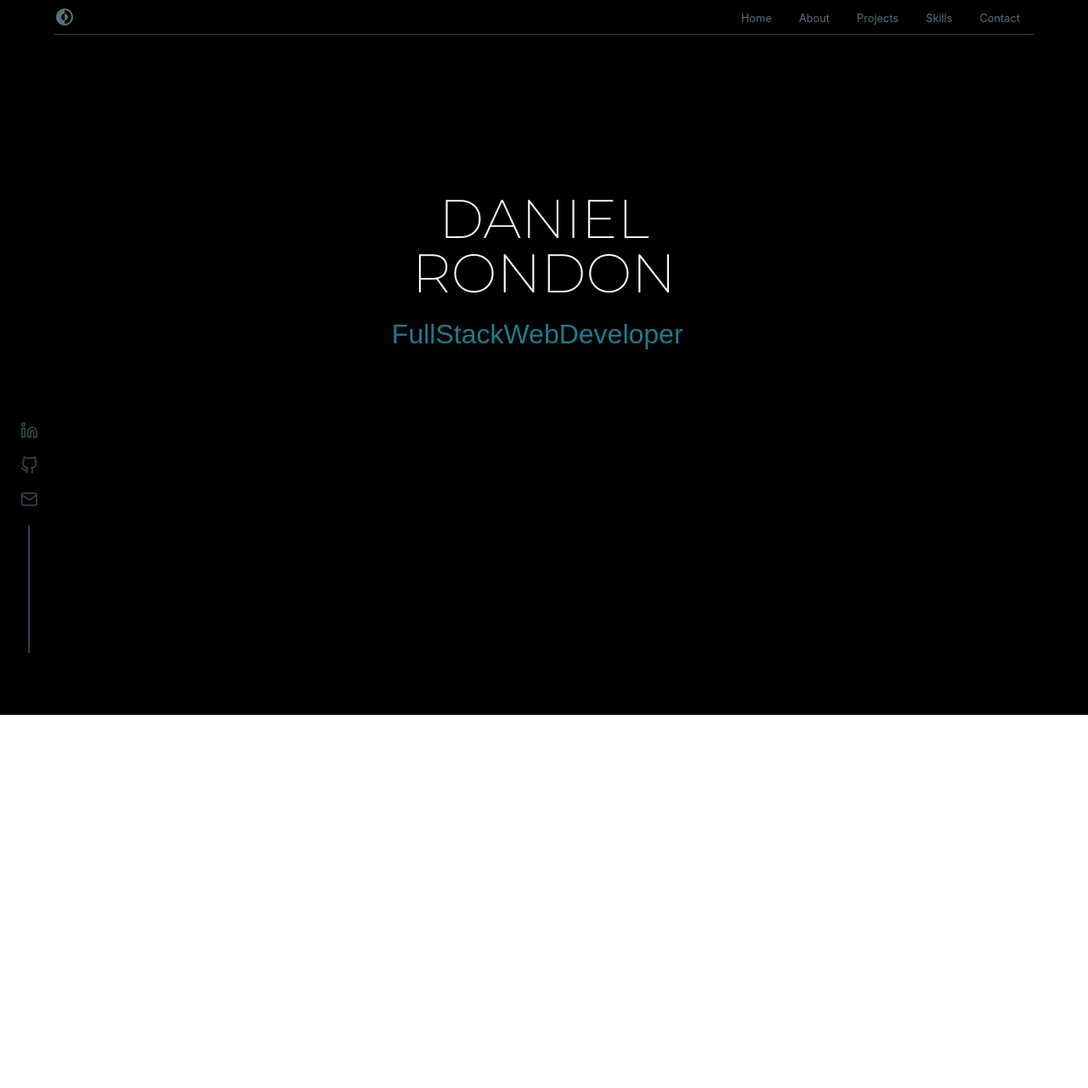
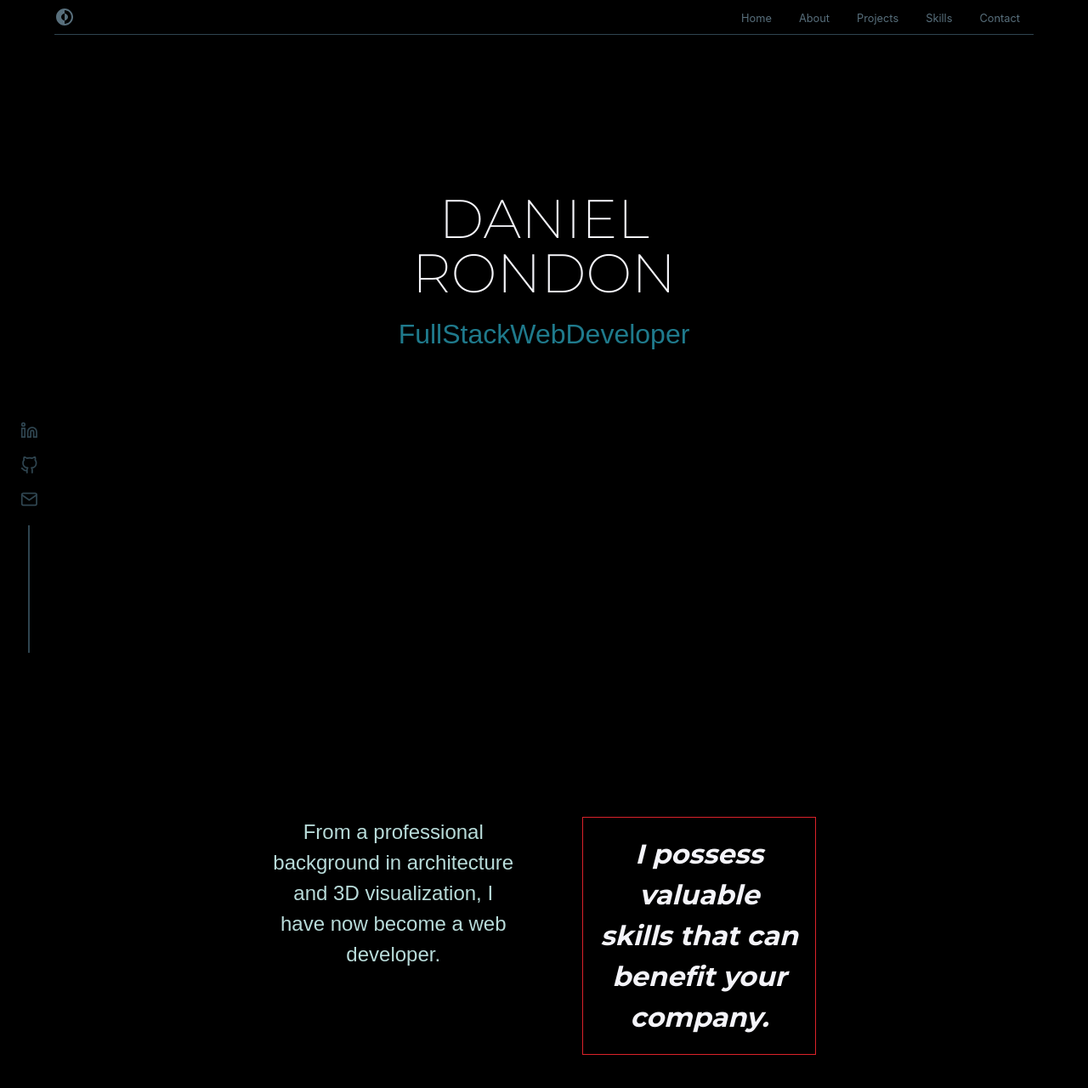
Before and after one commit to Dani-RG/Portfolio-DanielRondon-V1, a React (Create React App) app: page / in a window 1280 px wide. Shown: the top 1280 px of the page at 85% size. Before the commit the page ends 841 px from the top, so only its background shows below. Built offline with nearby package versions, Linux system fonts and the light colour scheme; a web font is replaced by a local one.

Commit message:
change layout to main view

```diff
--- a/package.json
+++ b/package.json
@@ -11,6 +11,7 @@
     "react-icons": "^4.9.0",
     "react-router-dom": "^6.11.2",
     "react-scripts": "^5.0.1",
+    "react-scroll": "^1.8.9",
     "reset-css": "^5.0.1",
     "web-vitals": "^2.1.4"
   },
--- a/src/App.css
+++ b/src/App.css
@@ -141,7 +141,7 @@ body {
   }
 }
 
-/* ----- HOME PAGE ----- */
+/* ----- HOME ----- */
 
 .home_view {
   height: 100vh;
@@ -150,16 +150,17 @@ body {
 .home_text {
   top: 20vh;
   position: relative;
+  display: flex;
+  flex-direction: column;
+  align-items: center;
+  position: relative;
 }
 
 .danielrondon_text {
   font-family: 'Montserrat', sans-serif;
   font-size: 2.5rem;
-  display: flex;
-  flex-direction: column;
-  align-items: center;
-  position: relative;
   margin: 1.5rem;
+  text-align: center;
 }
 
 #light .danielrondon_text {
@@ -177,7 +178,7 @@ body {
   position: relative;
 }
 
-/* ----- HOME PAGE MEDIA QUERIES ----- */
+/* ----- HOME MEDIA QUERIES ----- */
 
 @media (min-width: 768px) {
 
@@ -190,7 +191,7 @@ body {
   }
 }
 
-/* ----- ABOUT PAGE ----- */
+/* ----- ABOUT ----- */
 
 .about_view {
   height: 150vh;
@@ -276,7 +277,7 @@ body {
   margin-top: 2rem;
 }
 
-/* ----- ABOUT PAGE MEDIA QUERIES ----- */
+/* ----- ABOUT MEDIA QUERIES ----- */
 
 @media (min-width: 768px) {
 
--- a/src/App.js
+++ b/src/App.js
@@ -2,11 +2,9 @@ import "./App.css";
 import { Routes, Route } from "react-router-dom";
 import Navbar from "./components/Navbar";
 import SocialMedia from "./components/SocialMedia";
-import About from "./views/About";
-import Contact from "./views/Contact";
-import Home from "./views/Home";
-import Projects from "./views/Projects";
-import Skills from "./views/Skills";
+import Main from "./views/Main";
+import ErrorPage from "./views/ErrorPage";
+import NotFound from "./views/NotFound";
 import { createContext, useState } from "react";
 
 export const ThemeContext = createContext(null);
@@ -20,12 +18,9 @@ function App() {
         <Navbar handleTheme={(theme) => setTheme(theme)} />
         <SocialMedia />
         <Routes>
-          <Route path="/" element={<Home />} />
-          <Route path="/about" element={<About />} />
-          <Route path="/contact" element={<Contact />} />
-          <Route path="/home" element={<Home />} />
-          <Route path="/projects" element={<Projects />} />
-          <Route path="/skills" element={<Skills />} />
+          <Route path="/" element={<Main />} />
+          <Route path="/error" element={<ErrorPage />} />
+          <Route path="*" element={<NotFound />} />
         </Routes>
       </div>
     </ThemeContext.Provider>
--- a/src/components/Navbar.jsx
+++ b/src/components/Navbar.jsx
@@ -1,5 +1,5 @@
 import React, { useState } from "react"
-import { NavLink } from "react-router-dom"
+import { Link } from "react-scroll"
 import { FiMenu } from "react-icons/fi"
 import { RxCross2 } from "react-icons/rx"
 import { CgDarkMode } from "react-icons/cg"
@@ -20,11 +20,11 @@ export default function Navbar( props ) {
         <button className="theme_icon" onClick={() => toggleTheme()}> <CgDarkMode /> </button>
 
         <ul className={burger ? "nav_links_mobile" : "nav_links"} onClick={() => setBurger(false)}>
-          <li><NavLink to="/">Home</NavLink></li>
-          <li><NavLink to="/about">About</NavLink></li>
-          <li><NavLink to="/projects">Projects</NavLink></li>
-          <li><NavLink to="/skills">Skills</NavLink></li>
-          <li><NavLink to="/contact">Contact</NavLink></li>
+          <li><Link to="home">Home</Link></li>
+          <li><Link to="about">About</Link></li>
+          <li><Link to="projects">Projects</Link></li>
+          <li><Link to="skills">Skills</Link></li>
+          <li><Link to="contact">Contact</Link></li>
         </ul>
 
         <button className="menu_burger_icon" onClick={() => setBurger(!burger)}>
--- a/src/views/About.jsx
+++ /dev/null
@@ -1,26 +0,0 @@
-import React from "react";
-
-export default function About() {
-  return (
-    <div className="about_view">
-      <div className="about_text">
-        <p className="about_fromA">
-          From a professional background in architecture and 3D visualization, I
-          have now become a web developer.
-        </p>
-        <p className="about_IPoss">
-          I possess valuable skills that can benefit your company.
-        </p>
-      </div>
-      <div className="about_photoText">
-        <div className="circle_container">
-          <img src={"../images/danielRG_photo_noBG.png"} alt="danielRG pic" />
-        </div>
-        <p className="about_cleanDes">
-          “Clean design and functionality are the driving forces behind my
-          creative mind.”
-        </p>
-      </div>
-    </div>
-  );
-}
--- a/src/views/Contact.jsx
+++ /dev/null
@@ -1,7 +0,0 @@
-import React from 'react'
-
-export default function Contact() {
-  return (
-    <div>Contact</div>
-  )
-}
--- /dev/null
+++ b/src/views/ErrorPage.jsx
@@ -0,0 +1,7 @@
+import React from 'react'
+
+export default function ErrorPage() {
+  return (
+    <div>Ooops something went wrong while fetching the information you requested. Here is an alternative:</div>
+  )
+}
--- a/src/views/Home.jsx
+++ /dev/null
@@ -1,15 +0,0 @@
-import React from "react";
-
-export default function Home() {
-  return (
-    <div className="home_view">
-      <div className="home_text">
-        <div className="danielrondon_text">
-          <p>DANIEL</p>
-          <p>RONDON</p>
-        </div>
-        <div className="fullstack_webdev_text">FullStackWebDeveloper</div>
-      </div>
-    </div>
-  );
-}
--- /dev/null
+++ b/src/views/Main.jsx
@@ -0,0 +1,38 @@
+import React from "react";
+
+export default function Main() {
+  return (
+    <div>
+      <div className="home_view" id="home">
+        <div className="home_text">
+          <div className="danielrondon_text">
+            <p>DANIEL</p>
+            <p>RONDON</p>
+          </div>
+          <div className="fullstack_webdev_text">FullStackWebDeveloper</div>
+        </div>
+      </div>
+
+      <div className="about_view" id="about">
+        <div className="about_text">
+          <p className="about_fromA">
+            From a professional background in architecture and 3D visualization,
+            I have now become a web developer.
+          </p>
+          <p className="about_IPoss">
+            I possess valuable skills that can benefit your company.
+          </p>
+        </div>
+        <div className="about_photoText">
+          <div className="circle_container">
+            <img src={"../images/danielRG_photo_noBG.png"} alt="danielRG pic" />
+          </div>
+          <p className="about_cleanDes">
+            “Clean design and functionality are the driving forces behind my
+            creative mind.”
+          </p>
+        </div>
+      </div>
+    </div>
+  );
+}
--- /dev/null
+++ b/src/views/NotFound.jsx
@@ -0,0 +1,12 @@
+import React from 'react'
+import { useLocation, Link } from 'react-router-dom'
+
+export default function NotFound() {
+  const location = useLocation();
+
+  return (
+    <div>
+      <p>Sorry, there is no URL called {location.pathname} in this website. You might want to <Link to="/">go to the main site</Link></p>
+    </div>
+  )
+}
--- a/src/views/Projects.jsx
+++ /dev/null
@@ -1,7 +0,0 @@
-import React from 'react'
-
-export default function Projects() {
-  return (
-    <div>Projects</div>
-  )
-}
--- a/src/views/Skills.jsx
+++ /dev/null
@@ -1,7 +0,0 @@
-import React from 'react'
-
-export default function Skills() {
-  return (
-    <div>Skills</div>
-  )
-}
```
Also changed, not shown: 1 other file (tests, documents, lock files or other folders).
